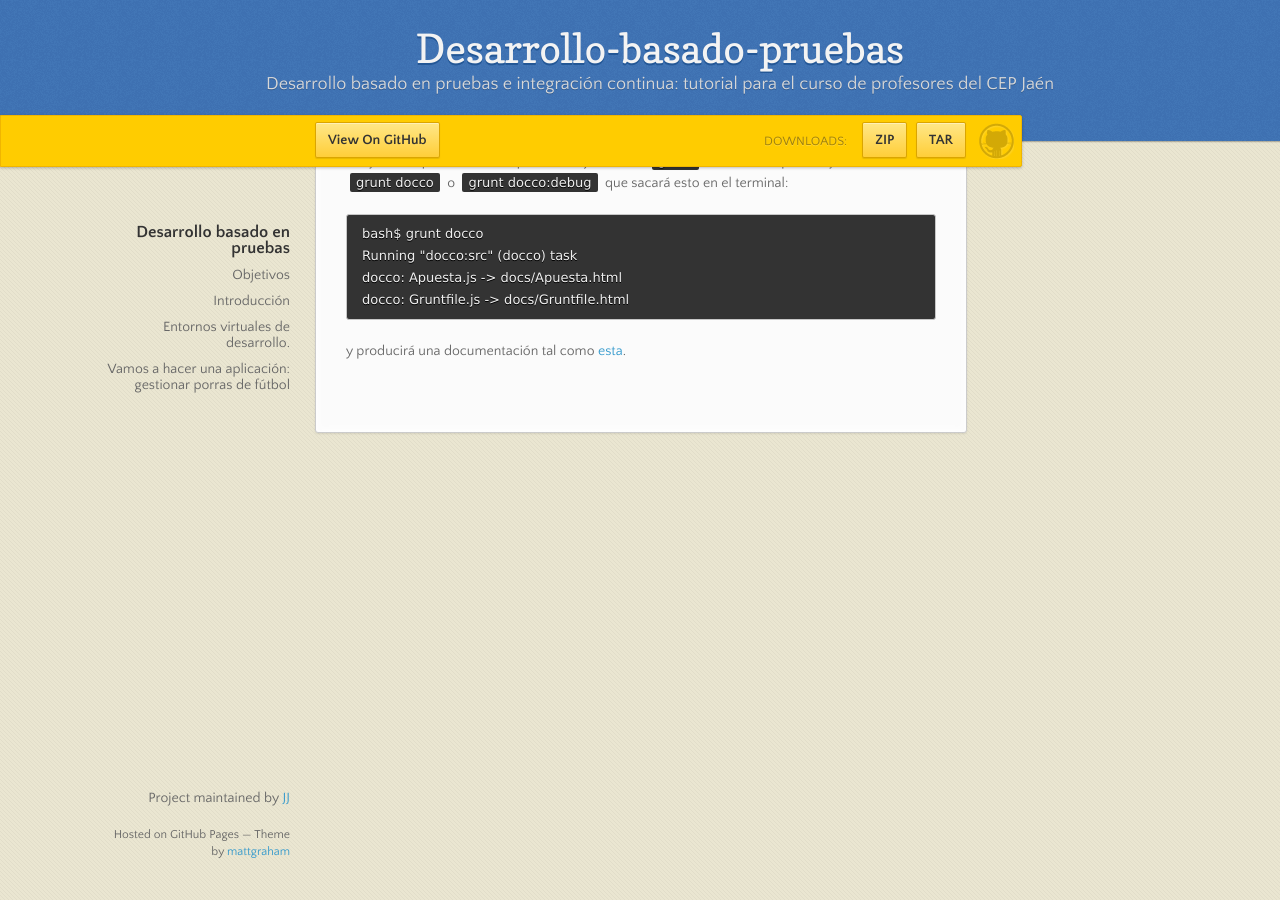
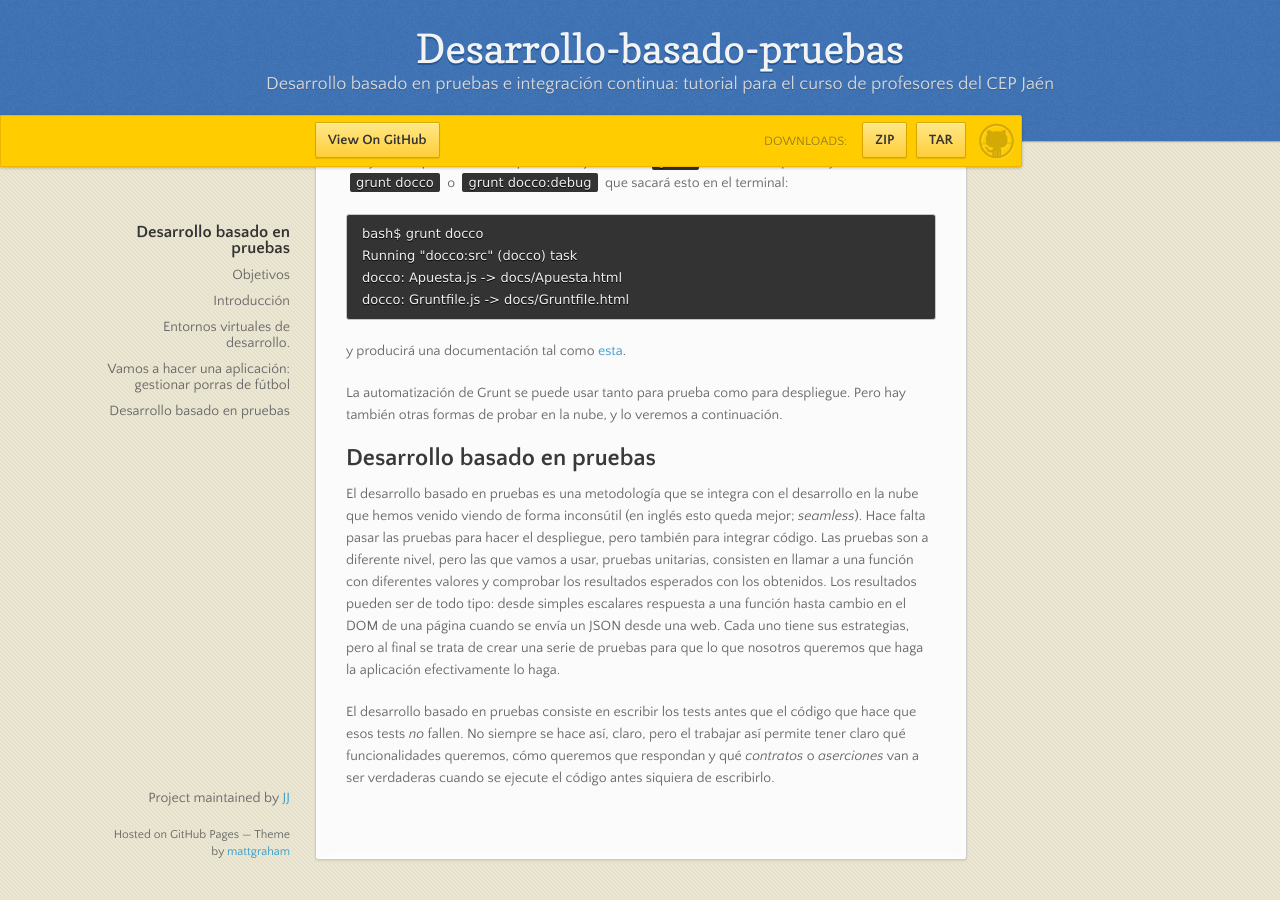
Before and after one commit to JJ/desarrollo-basado-pruebas, a Jekyll site: the page built from index.md, in a window 1280 px wide and 900 px high, scrolled down 5467 px. Built offline with Jekyll 4.4.1, drawn with Linux system fonts in a browser that asks for light colours; nearby versions of some CDN libraries; some of the changed text lies outside the part shown.

Commit message:
Sync gh-pages with master

```diff
--- a/index.md
+++ b/index.md
@@ -311,3 +311,27 @@ defecto simplemente ejecutando `grunt`. También se puede ejecutar con
 	docco: Gruntfile.js -> docs/Gruntfile.html
 
 y producirá una documentación tal como [esta](src/docs/Apuesta.html).
+
+La automatización de Grunt se puede usar tanto para prueba como para despliegue. Pero hay también otras formas de probar en la nube, y lo veremos a continuación.
+
+## Desarrollo basado en pruebas
+
+El desarrollo basado en pruebas es una metodología que se integra con
+el desarrollo en la nube que hemos venido viendo de forma inconsútil
+(en inglés esto queda mejor; *seamless*). Hace falta pasar las pruebas
+para hacer el despliegue, pero también para integrar código. Las
+pruebas son a diferente nivel, pero las que vamos a usar, pruebas
+unitarias, consisten en llamar a una función con diferentes valores y
+comprobar los resultados esperados con los obtenidos. Los resultados
+pueden ser de todo tipo: desde simples escalares respuesta a una
+función hasta cambio en el DOM de una página cuando se envía un JSON
+desde una web. Cada uno tiene sus estrategias, pero al final se trata
+de crear una serie de pruebas para que lo que nosotros queremos que
+haga la aplicación efectivamente lo haga.
+
+El desarrollo basado en pruebas consiste en escribir los tests antes
+que el código que hace que esos tests *no* fallen. No siempre se hace
+así, claro, pero el trabajar así permite tener claro qué
+funcionalidades queremos, cómo queremos que respondan y qué
+*contratos* o *aserciones* van a ser verdaderas cuando se ejecute el
+código antes siquiera de escribirlo.
```
Also changed, not shown: README.md.
